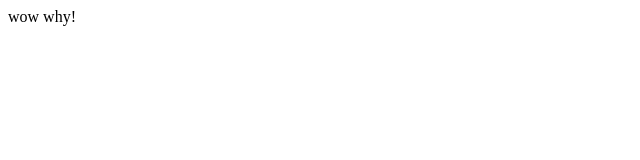
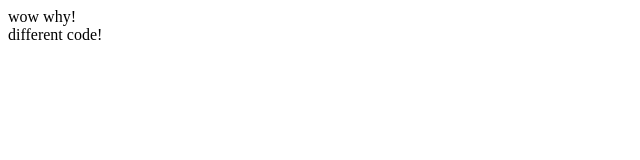
Before and after one commit to Takuya-Nemoto/test, a plain HTML site: page index.html in a window 1280 px wide. Shown: the full height of the page, 0-640 px from the left. Drawn offline with Linux system fonts and the light colour scheme.

Commit message:
diffeerent code

```diff
--- a/index.html
+++ b/index.html
@@ -6,5 +6,6 @@
 </head>
 <body>
     <div>wow why!</div>
+    <div>different code!</div>
 </body>
 </html>
```
